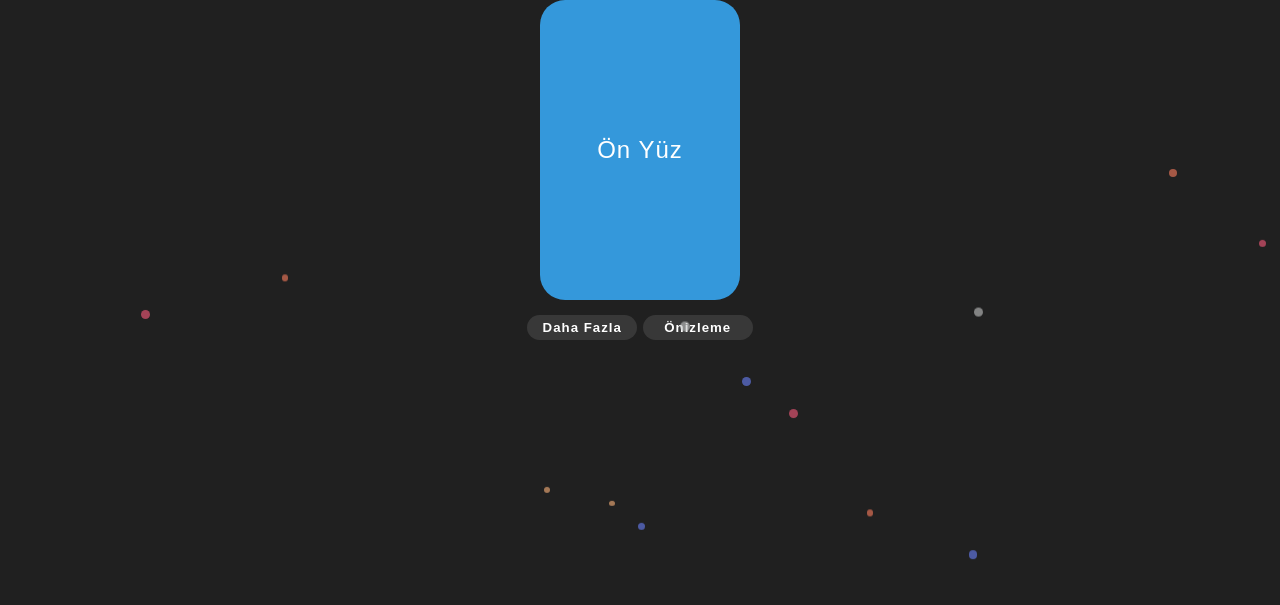
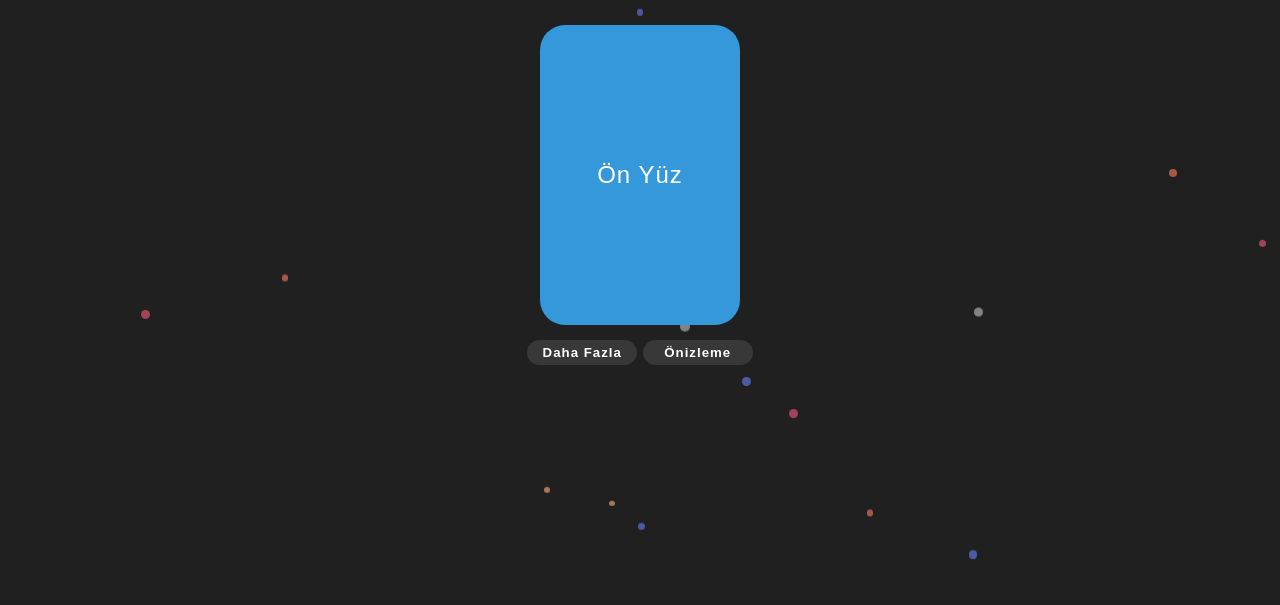
Before and after one commit to y-0736/y-0736.github.io, a PHP site: page / in a window 1280 px wide. Shown: the part 48-653 px from the top of the page. Run offline with PHP 8.4, Linux system fonts and the light colour scheme.

Commit message:
BigCards MArgin Update

```diff
--- a/styles.css
+++ b/styles.css
@@ -187,7 +187,9 @@ Backgroun Animation Styles .background {
 .space {
     height: 48.4px;
 }
-
+.bigcards{
+    margin-top: 25px;
+}
 .card-container {
     perspective: 1000px;
     position: relative;
```
